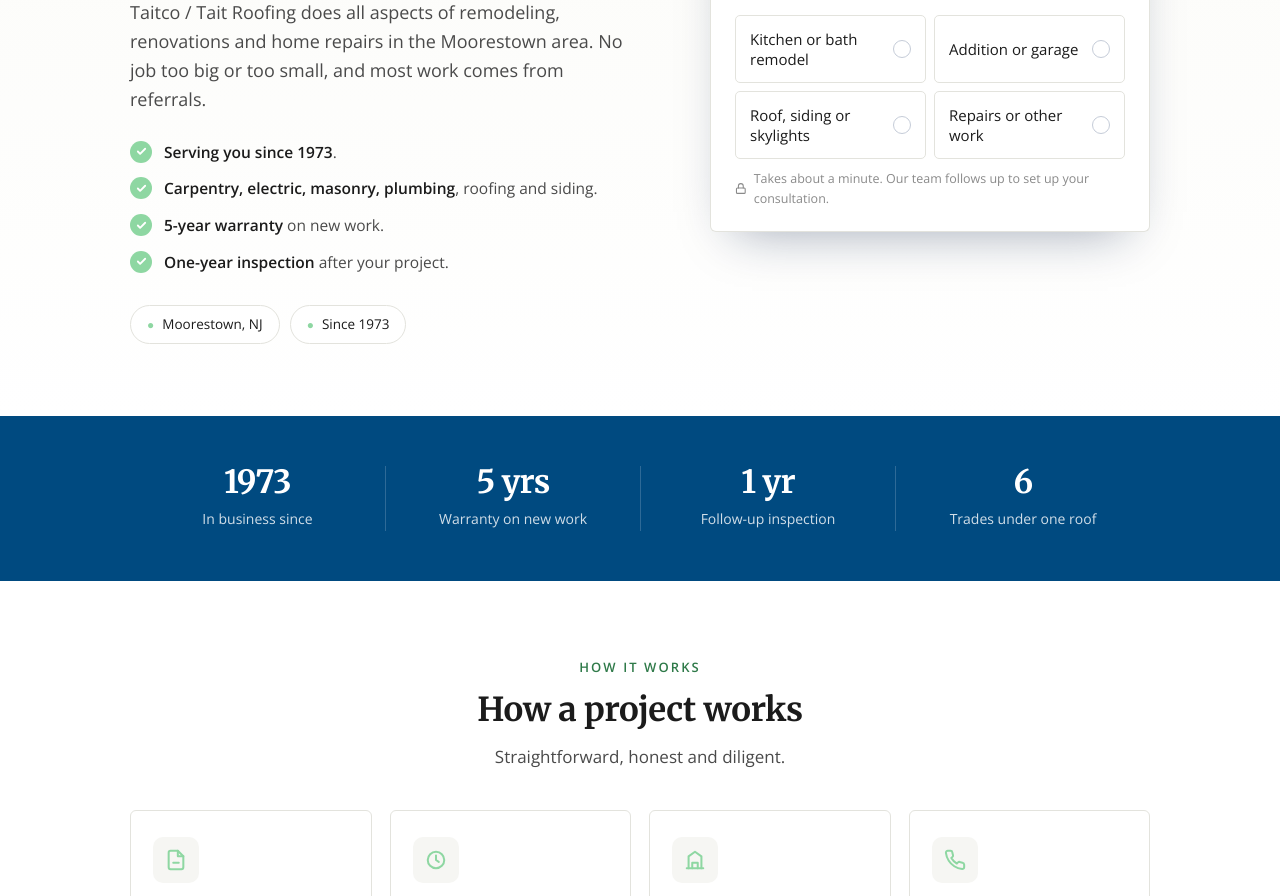
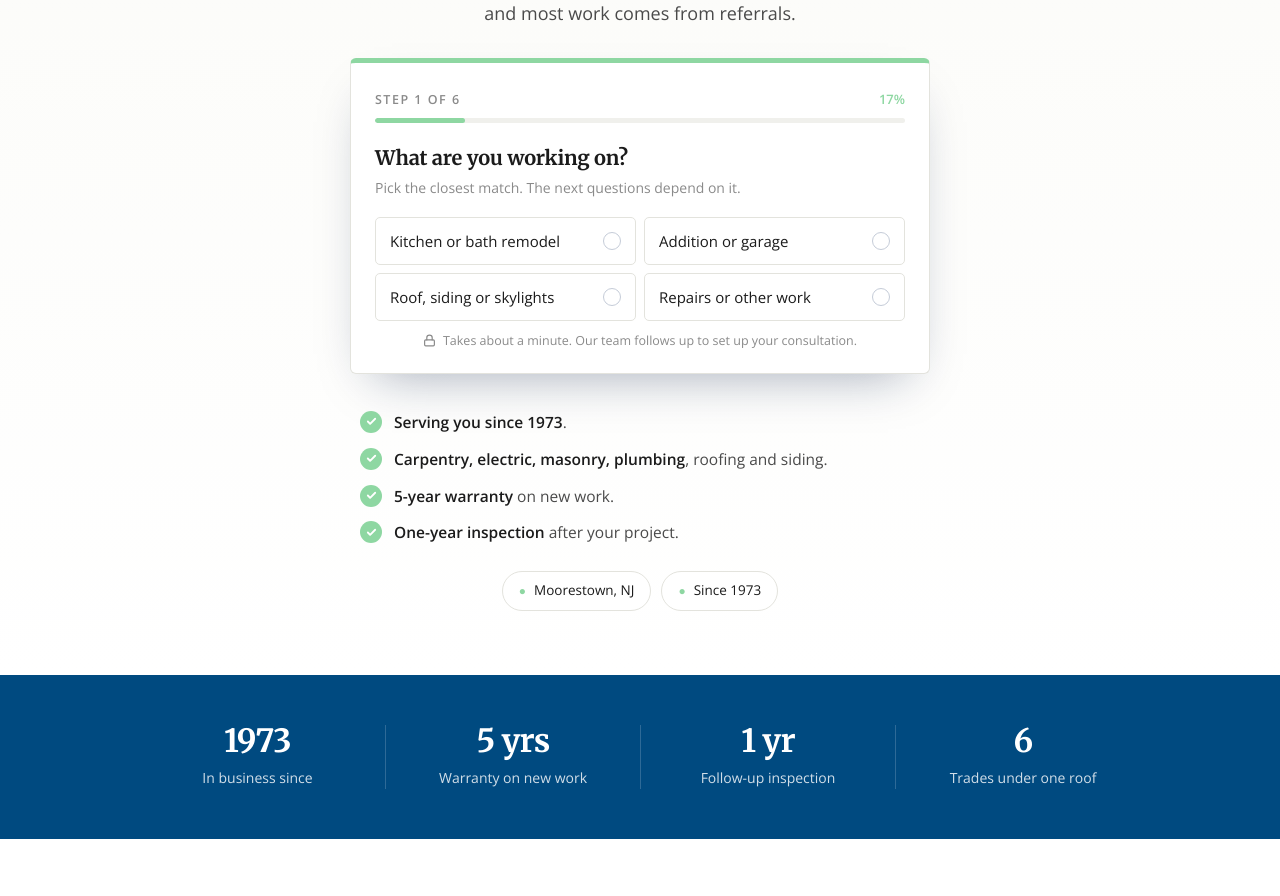
Before and after one commit to sheafox1/taitco-tait-roofing, a plain HTML site: page index.html in a window 1280 px wide. Shown: the part 307-1203 px from the top of the page. Drawn offline with nearby package versions, Linux system fonts and the light colour scheme.

Commit message:
Centered application form and cash referral reward
Co-Authored-By: Claude Sonnet 5.5 <noreply@anthropic.com>

```diff
--- a/index.html
+++ b/index.html
@@ -240,6 +240,15 @@
   .awards { display:flex; flex-wrap:wrap; gap:14px; align-items:center; justify-content:center; margin-top:16px; }
   .awards img { height: 64px; width:auto; background: var(--navy); border-radius: 8px; padding: 8px 12px; }
   .opts.one { grid-template-columns: 1fr; }
+
+  /* centered hero (Shea 2026-11-17): headline, sub-headline, the form in the middle, information below */
+  .hero-c { text-align: center; padding-top: 52px; padding-bottom: 64px; }
+  .hero-c h1 { max-width: 26ch; margin: 0 auto 16px; text-wrap: balance; }
+  .hero-c .lede { margin: 0 auto 30px; max-width: 56ch; }
+  .hero-c .lab { margin-left: auto; margin-right: auto; }
+  .card-c { max-width: 580px; margin: 0 auto 36px; text-align: left; }
+  .ticks-c { max-width: 560px; margin: 0 auto 26px; text-align: left; }
+  .badges-c { justify-content: center; }
   .hrow .brand { height: 70px !important; width: auto; }
   .flogo { height: 80px !important; width: auto; background:none !important; padding:0 !important; }
   footer { background: #004A80 !important; }
@@ -267,25 +276,11 @@
 </header>
 
 <div class="hero-wrap">
-<div class="inner hero">
-  <div class="hgrid">
-    <div>
+<div class="inner hero hero-c">
   <p class="lab">Remodeling &middot; Roofing &middot; Repairs &middot; Moorestown, NJ</p>
   <h1>More than a <em>roofing contractor.</em></h1>
   <p class="lede">Taitco / Tait Roofing does all aspects of remodeling, renovations and home repairs in the Moorestown area. No job too big or too small, and most work comes from referrals.</p>
-      <ul class="ticks">
-        <li><span class="ck"><svg width="11" height="11" viewBox="0 0 24 24" fill="none" stroke="#fff" stroke-width="4" stroke-linecap="round" stroke-linejoin="round"><path d="M20 6 9 17l-5-5"/></svg></span><span><b>Serving you since 1973</b>.</span></li>
-        <li><span class="ck"><svg width="11" height="11" viewBox="0 0 24 24" fill="none" stroke="#fff" stroke-width="4" stroke-linecap="round" stroke-linejoin="round"><path d="M20 6 9 17l-5-5"/></svg></span><span><b>Carpentry, electric, masonry, plumbing</b>, roofing and siding.</span></li>
-        <li><span class="ck"><svg width="11" height="11" viewBox="0 0 24 24" fill="none" stroke="#fff" stroke-width="4" stroke-linecap="round" stroke-linejoin="round"><path d="M20 6 9 17l-5-5"/></svg></span><span><b>5-year warranty</b> on new work.</span></li>
-        <li><span class="ck"><svg width="11" height="11" viewBox="0 0 24 24" fill="none" stroke="#fff" stroke-width="4" stroke-linecap="round" stroke-linejoin="round"><path d="M20 6 9 17l-5-5"/></svg></span><span><b>One-year inspection</b> after your project.</span></li>
-      </ul>
-      <div class="badges">
-        <span class="badge"><i>&#9679;</i> Moorestown, NJ</span>
-        <span class="badge"><i>&#9679;</i> Since 1973</span>
-      </div>
-    </div>
-
-    <div class="card">
+  <div class="card card-c">
     <div class="ctop"><span class="cstep" id="stepLab">Step 1 of 6</span><span class="cpct" id="pct">17%</span></div>
     <div class="track"><div class="fill" id="fill"></div></div>
     <div id="stage"></div>
@@ -295,6 +290,15 @@
       Takes about a minute. Our team follows up to set up your consultation.
     </div>
   </div>
+  <ul class="ticks ticks-c">
+        <li><span class="ck"><svg width="11" height="11" viewBox="0 0 24 24" fill="none" stroke="#fff" stroke-width="4" stroke-linecap="round" stroke-linejoin="round"><path d="M20 6 9 17l-5-5"/></svg></span><span><b>Serving you since 1973</b>.</span></li>
+        <li><span class="ck"><svg width="11" height="11" viewBox="0 0 24 24" fill="none" stroke="#fff" stroke-width="4" stroke-linecap="round" stroke-linejoin="round"><path d="M20 6 9 17l-5-5"/></svg></span><span><b>Carpentry, electric, masonry, plumbing</b>, roofing and siding.</span></li>
+        <li><span class="ck"><svg width="11" height="11" viewBox="0 0 24 24" fill="none" stroke="#fff" stroke-width="4" stroke-linecap="round" stroke-linejoin="round"><path d="M20 6 9 17l-5-5"/></svg></span><span><b>5-year warranty</b> on new work.</span></li>
+        <li><span class="ck"><svg width="11" height="11" viewBox="0 0 24 24" fill="none" stroke="#fff" stroke-width="4" stroke-linecap="round" stroke-linejoin="round"><path d="M20 6 9 17l-5-5"/></svg></span><span><b>One-year inspection</b> after your project.</span></li>
+  </ul>
+  <div class="badges badges-c">
+        <span class="badge"><i>&#9679;</i> Moorestown, NJ</span>
+        <span class="badge"><i>&#9679;</i> Since 1973</span>
   </div>
 </div>
 </div>
```
Also changed, not shown: referral/index.html (+5 -5 lines). Lines whose indentation alone changed are shown as unchanged.
